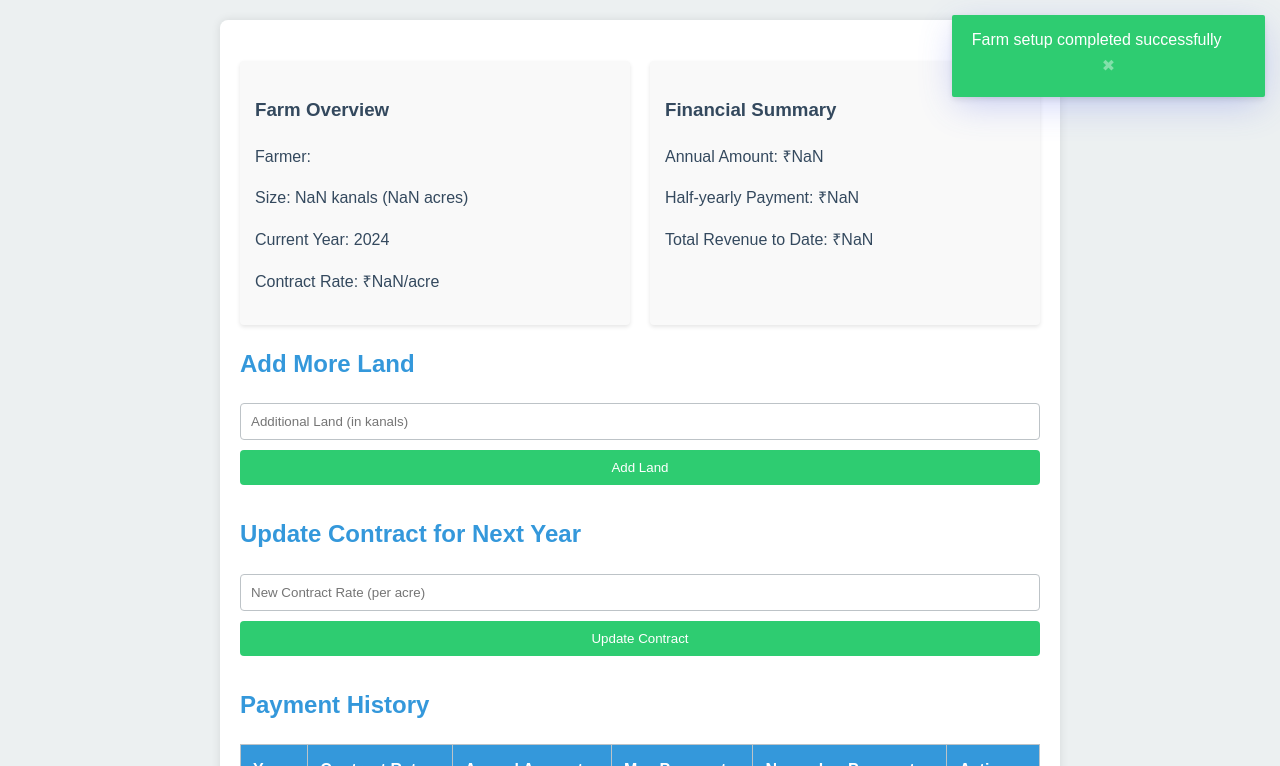
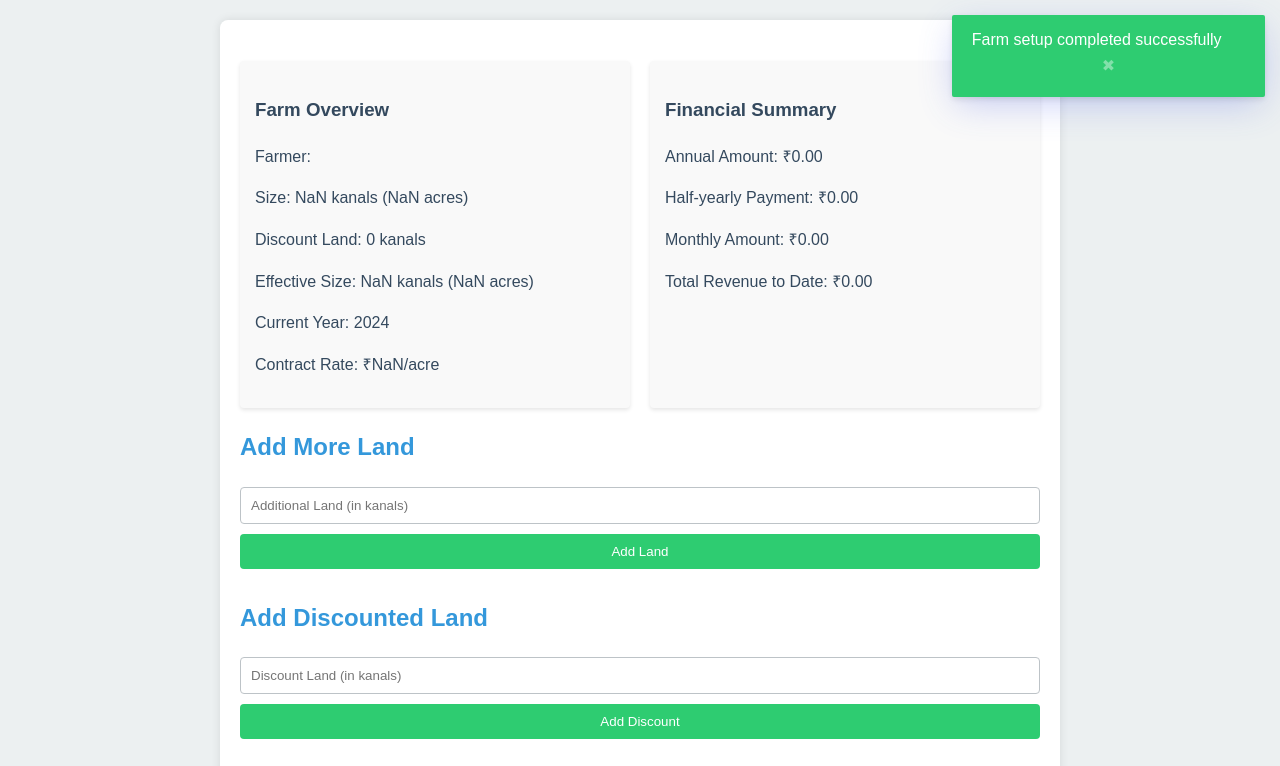
Before and after one commit to anandvip/fca, a plain HTML site: page index.html in a window 1280 px wide. Both pictures are taken after a click on the button "Set Up Farm". Shown: the top 766 px of the page. Drawn offline with nearby package versions, Linux system fonts and the light colour scheme.

Commit message:
Update index.html

```diff
--- a/index.html
+++ b/index.html
@@ -127,6 +127,12 @@
                 <h2>Add More Land</h2>
                 <input type="number" id="additionalLand" placeholder="Additional Land (in kanals)">
                 <button id="addLandButton">Add Land</button>
+            </div>
+
+            <div class="section">
+                <h2>Add Discounted Land</h2>
+                <input type="number" id="discountLand" placeholder="Discount Land (in kanals)">
+                <button id="addDiscountButton">Add Discount</button>
             </div>
 
             <div class="section">
@@ -263,21 +269,29 @@
         },
         updateFarmOverview(data) {
             const overview = document.getElementById('farmOverview');
-            const acres = data.farmSize / 8;
+            const discountSize = data.discountSize || 0;
+            const effectiveSize = data.farmSize - discountSize;
+            const acres = effectiveSize / 8;
             overview.innerHTML = `
                 <p>Farmer: ${data.farmerName}</p>
-                <p>Size: ${data.farmSize} kanals (${acres.toFixed(2)} acres)</p>
+                <p>Size: ${data.farmSize} kanals (${(data.farmSize / 8).toFixed(2)} acres)</p>
+                <p>Discount Land: ${discountSize} kanals</p>
+                <p>Effective Size: ${effectiveSize} kanals (${acres.toFixed(2)} acres)</p>
                 <p>Current Year: ${data.currentYear}</p>
                 <p>Contract Rate: ₹${data.contractRate}/acre</p>
             `;
         },
         updateFinancialSummary(data) {
             const summary = document.getElementById('financialSummary');
-            const annualAmount = data.contractRate * data.farmSize / 8;
+            const discountSize = data.discountSize || 0;
+            const effectiveSize = data.farmSize - discountSize;
+            const annualAmount = data.contractRate * (effectiveSize / 8);
+            const monthlyAmount = annualAmount / 12;
             summary.innerHTML = `
-                <p>Annual Amount: ₹${annualAmount.toFixed(2)}</p>
-                <p>Half-yearly Payment: ₹${(annualAmount / 2).toFixed(2)}</p>
-                <p>Total Revenue to Date: ₹${data.totalRevenue.toFixed(2)}</p>
+                <p>Annual Amount: ₹${isNaN(annualAmount) ? '0.00' : annualAmount.toFixed(2)}</p>
+                <p>Half-yearly Payment: ₹${isNaN(annualAmount) ? '0.00' : (annualAmount / 2).toFixed(2)}</p>
+                <p>Monthly Amount: ₹${isNaN(annualAmount) ? '0.00' : monthlyAmount.toFixed(2)}</p>
+                <p>Total Revenue to Date: ₹${data.totalRevenue ? data.totalRevenue.toFixed(2) : '0.00'}</p>
             `;
         },
         updatePaymentHistory(history) {
@@ -362,6 +376,7 @@
         attachEventListeners() {
             document.getElementById('setupButton').addEventListener('click', () => this.setupFarm());
             document.getElementById('addLandButton').addEventListener('click', () => this.addLand());
+            document.getElementById('addDiscountButton').addEventListener('click', () => this.addDiscount());
             document.getElementById('updateContractButton').addEventListener('click', () => this.updateContract());
             document.getElementById('resetButton').addEventListener('click', () => this.resetAllData());
         },
@@ -372,6 +387,7 @@
                     farmerName: document.getElementById('farmerName').value,
                     farmSize: parseFloat(document.getElementById('farmSize').value),
                     contractRate: parseFloat(document.getElementById('contractRate').value),
+                    discountSize: 0,
                     currentYear: new Date().getFullYear()
                 };
                 await DB.setFarmData(farmData);
@@ -405,6 +421,25 @@
                 Debug.log('Add land error: ' + error);
             }
         },
+        async addDiscount() {
+            try {
+                const discountLand = parseFloat(document.getElementById('discountLand').value);
+                if (isNaN(discountLand) || discountLand <= 0) {
+                    throw new Error('Please enter a valid discount land size');
+                }
+                const farmData = await DB.getFarmData();
+                farmData.discountSize = (farmData.discountSize || 0) + discountLand;
+                await DB.setFarmData(farmData);
+                UI.updateFarmOverview(farmData);
+                UI.updateFinancialSummary(farmData);
+                document.getElementById('discountLand').value = '';
+                Toast.show('Discount land added successfully');
+                Debug.log('Discount land added: ' + JSON.stringify(farmData));
+            } catch (error) {
+                Toast.show('Failed to add discount land: ' + error, 'error');
+                Debug.log('Add discount land error: ' + error);
+            }
+        },
         async updateContract() {
             try {
                 const newRate = parseFloat(document.getElementById('newContractRate').value);
@@ -426,7 +461,7 @@
             }
         },
         async addPaymentRecord(farmData) {
-            const acres = farmData.farmSize / 8;
+            const acres = (farmData.farmSize - (farmData.discountSize || 0)) / 8;
             const annualAmount = farmData.contractRate * acres;
             const record = {
                 year: farmData.currentYear,
```
